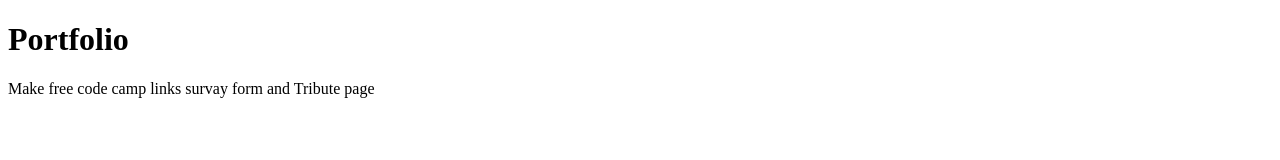
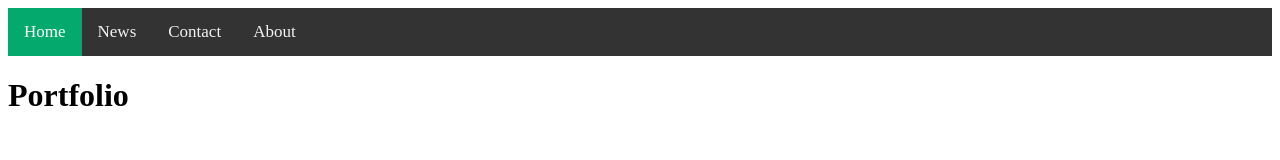
Before and after one commit to Slendercraft101/portfolio, a plain HTML site: page index.html in a window 1280 px wide. Drawn offline with Linux system fonts and the light colour scheme.

Commit message:
Added Top Manu Bar

```diff
--- /dev/null
+++ b/Styles.css
@@ -0,0 +1,26 @@
+.Menu_Bar {
+    background-color: #333;
+    overflow: hidden;
+  }
+
+  /* Style the links */
+  .Menu_Bar a {
+    float: left;
+    color: #f2f2f2;
+    text-align: center;
+    padding: 14px 16px;
+    text-decoration: none;
+    font-size: 17px;
+  }
+
+  /* Change the color of links on hover */
+  .Menu_Bar a:hover {
+    background-color: #ddd;
+    color: black;
+  }
+
+  /* Add a color to the current link */
+  .Menu_Bar a.active {
+    background-color: #04AA6D;
+    color: white;
+  }
--- a/index.html
+++ b/index.html
@@ -3,10 +3,16 @@
 <head>
     <meta charset="UTF-8">
     <meta name="viewport" content="width=device-width, initial-scale=1.0">
+    <link rel="stylesheet" href="Styles.css">
     <title>My Portfolio</title>
 </head>
 <body>
+    <div class="Menu_Bar">
+        <a class="active" href="#home">Home</a>
+        <a href="#news">News</a>
+        <a href="#contact">Contact</a>
+        <a href="#about">About</a>
+    </div>
     <h1>Portfolio</h1>
-    <p>Make free code camp links survay form and Tribute page</p>
 </body>
 </html>
```
